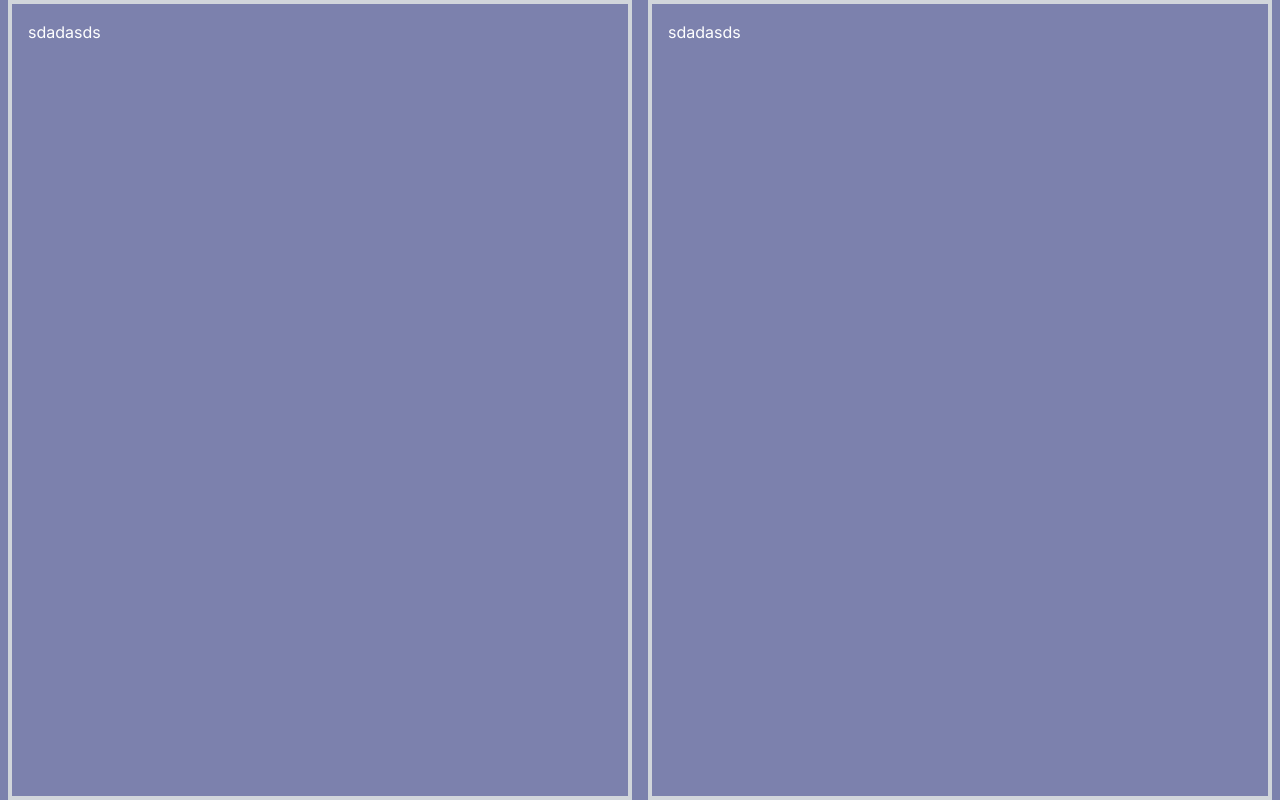
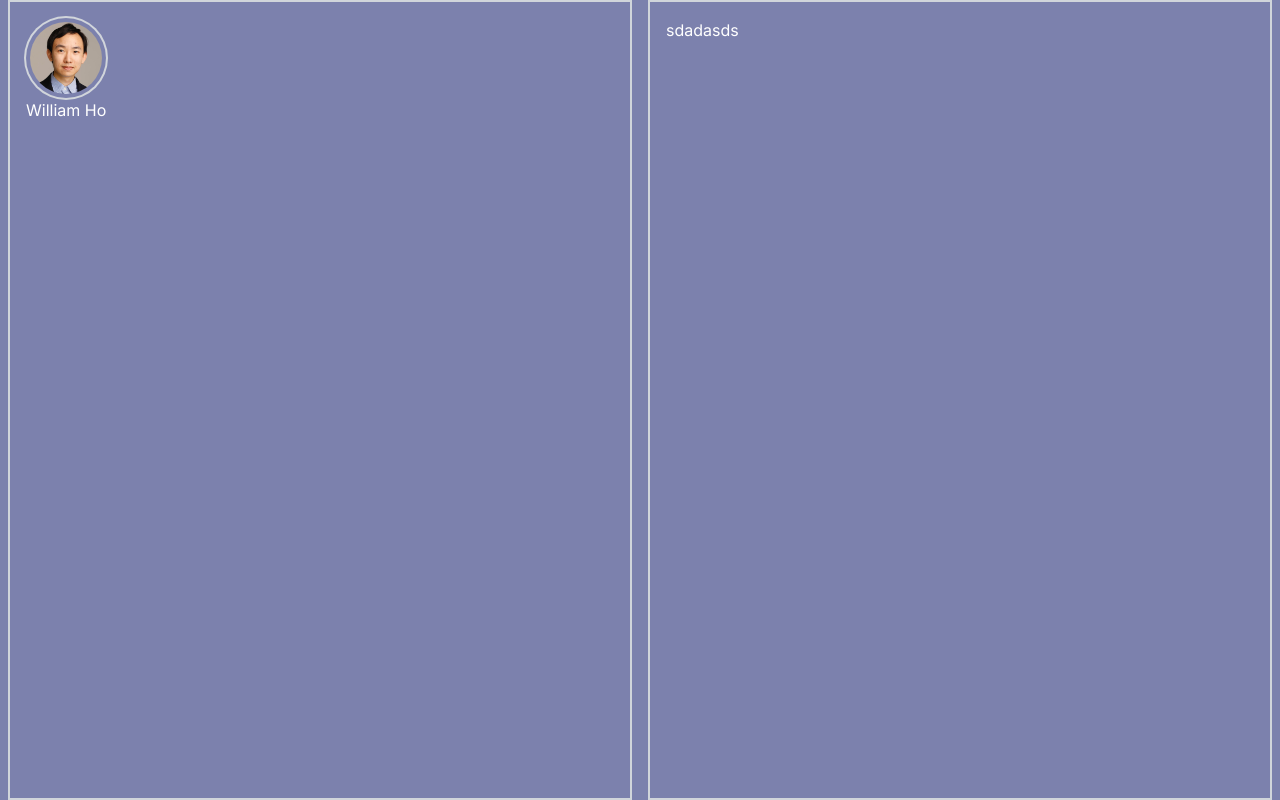
Before and after one commit to Will-H007/Fish-Pond, a Next.js app in the folder portfolio/: page / in a window 1280 px wide. Built offline with nearby package versions, Linux system fonts and the light colour scheme.

Commit message:
Added profile picture

```diff
--- a/portfolio/app/page.tsx
+++ b/portfolio/app/page.tsx
@@ -7,14 +7,19 @@ export default function Home() {
         <div className ="flex flex-row">
 
         <div className="container mx-auto px-2 basis-1/2">
-          <div className="h-screen box-border w-30 p-4 border-4 border-gray-300 mx-auto hover:border-gray-400 transition">
-            <p className="text-white">sdadasds</p>
+          <div className="h-screen box-border w-30 p-4 border-2 border-gray-300 mx-auto hover:border-gray-400 transition">
+
+            <img className="w-20 h-20 p-1 rounded-full ring-2 ring-gray-300 dark:ring-gray-500" src="./photo.jpeg" alt="Bordered avatar"/>
+
+
+            <p className="text-white">William Ho</p>
+
           </div>
         </div>
 
 
           <div className="container mx-auto px-2 basis-1/2">
-          <div className="h-screen box-border w-30 p-4 border-4 border-gray-300 mx-auto hover:border-gray-400 transition">
+              <div className="h-screen box-border w-30 p-4 border-2 border-gray-300 mx-auto hover:border-gray-400 transition">
                 <p className="text-white">sdadasds</p>
               </div>
           </div>
```
Also changed, not shown: portfolio/public/photo.jpeg (added).
